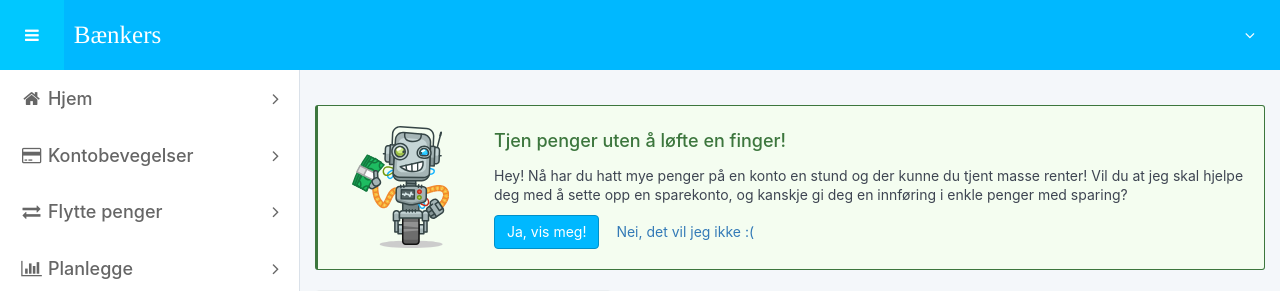
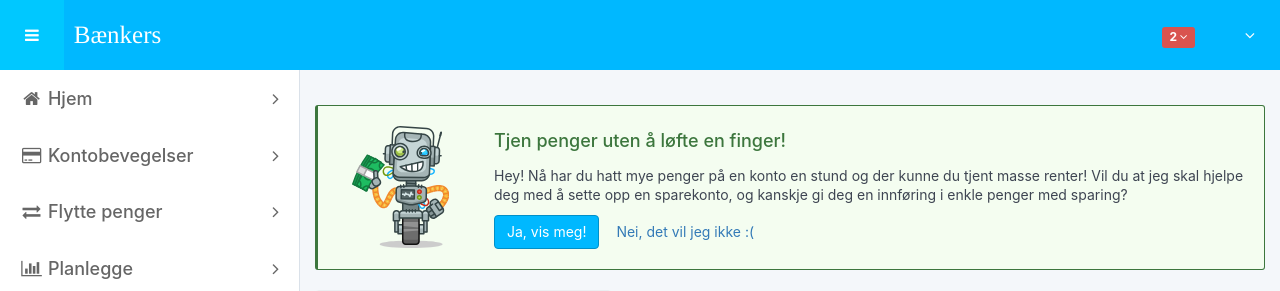
Before and after one commit to MathiasOki/Bankers, a PHP site: page /index.php in a window 1280 px wide. Shown: the top 291 px of the page. Run offline with PHP 8.4, Linux system fonts and the light colour scheme; the visitor is signed in with stand-in values (Sample User, id 1); data that the repository does not hold is empty; some web fonts are replaced.

Commit message:
Added notification box

```diff
--- a/assets/common/inc/navbar.php
+++ b/assets/common/inc/navbar.php
@@ -12,6 +12,12 @@
 		<a href="index.php" class="navbar-brand">Bænkers</a>
 
 		<ul class="nav navbar-nav navbar-right">
+			<li>
+				<a href="" class="dropdown-toggle" data-toggle="dropdown" role="button" aria-haspopup="true" aria-expanded="false"><span class="label label-danger">2 <i class="fa fa-angle-down"></i></span></a>
+				<div class="dropdown-menu">
+					<p>Her kommer notifikasjoner (samme som inbox i vanlig nettbanker).</p>
+				</div>
+			</li>
 			<li>
 				<a href="" class="dropdown-toggle" data-toggle="dropdown" role="button" aria-haspopup="true" aria-expanded="false"><span class="hidden-xs"><?=$logged['firstName']?> <?=$logged['surName']?></span><i class="fa fa-user hidden-sm hidden-md hidden-lg" aria-hidden="true"></i> <i class="fa fa-angle-down"></i></a>
 				<ul class="dropdown-menu">
```
